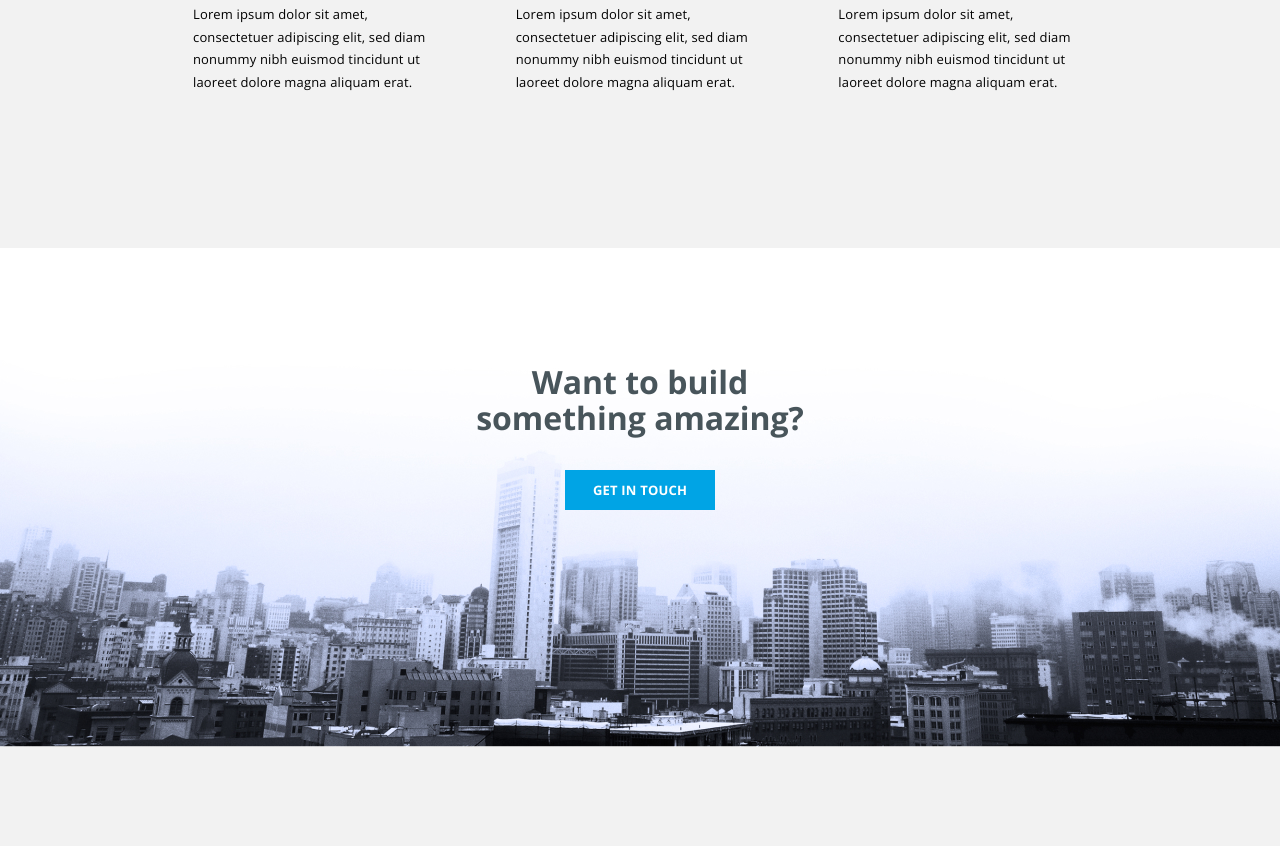
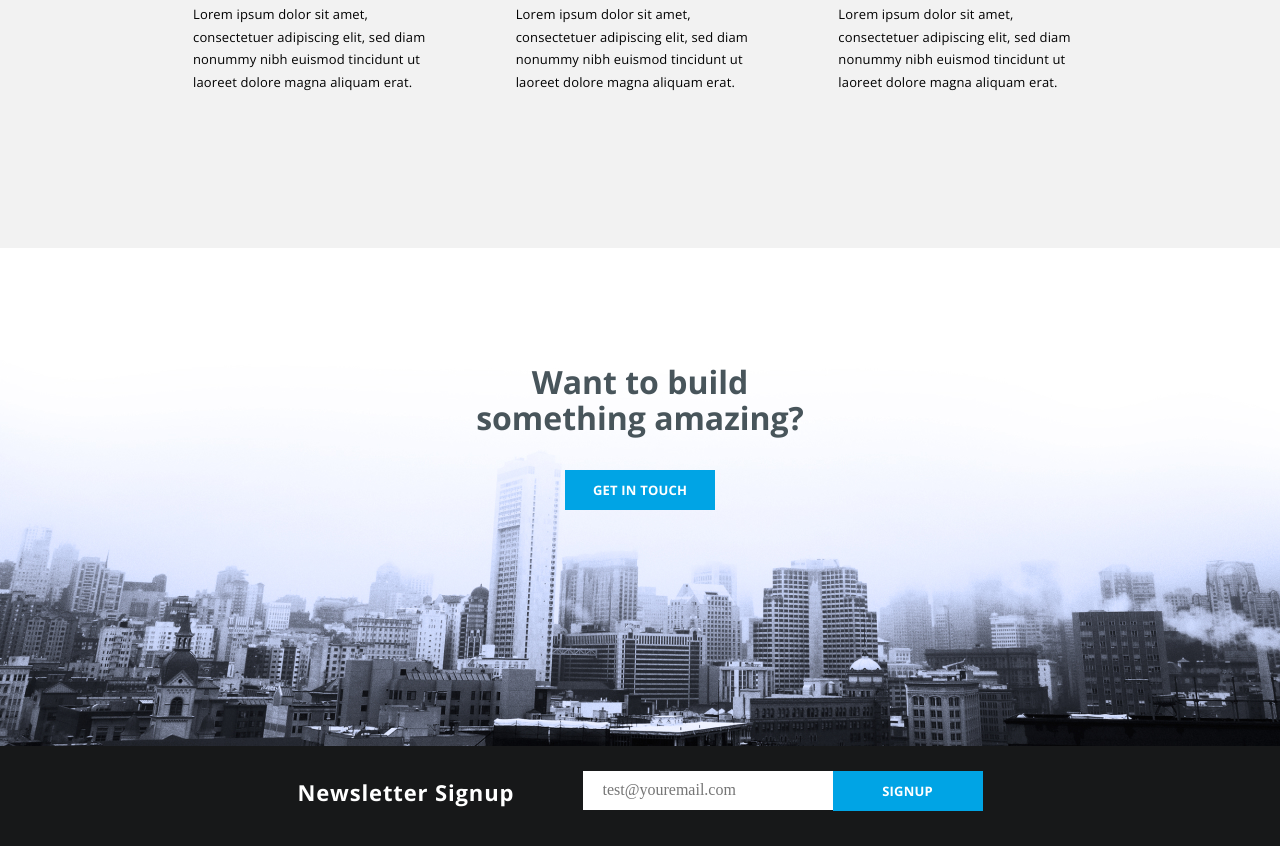
Before and after one commit to Oxana2014/Konstruct-Template, a plain HTML site: page index.html in a window 1280 px wide. Shown: the part 1666-2512 px from the top of the page. Before the commit the page ends 2413 px from the top, so only its background shows below. Drawn offline with nearby package versions, Linux system fonts and the light colour scheme.

Commit message:
add newsletter section

```diff
--- a/index.html
+++ b/index.html
@@ -137,5 +137,18 @@
           <button class="btn_blue get-in-touch__btn">get in touch</button>
         </div>
       </section>
+      <section id="newsletter">
+        <div class="newsletter__container">
+          <h3 class="newsletter__h3">Newsletter Signup</h3>
+          <div class="newsletter__right">
+            <input
+              type="text"
+              class="newsletter__input"
+              placeholder="test@youremail.com"
+            />
+            <button class="btn_blue newsletter__btn">signup</button>
+          </div>
+        </div>
+      </section>
 </body>
 </html>
--- a/style/main.css
+++ b/style/main.css
@@ -320,3 +320,40 @@ html {
         text-align: center;
 
         }
+        #newsletter {
+            background-color: #171819;
+            min-height: 100px;
+            padding-top: 26px;
+            margin-top: -1px;
+          }
+          .newsletter__container {
+            width: 685px;
+            height: 40px;
+            margin: -1px auto;
+            display: flex;
+            justify-content: space-between;
+          }
+          .newsletter__h3 {
+            font-family: "Open Sans", sans-serif;
+          font-optical-sizing: auto;
+          font-weight: bold;
+          font-size: 22px;
+          color: #fff;
+          padding-top: 9px;
+          letter-spacing: 0.85px;
+          }
+          .newsletter__right {
+            display: flex;
+            justify-content: end;
+            align-items: start;
+          }
+          .newsletter__input {
+            padding: 10px 20px;
+            border: none;
+           width: 250px;
+          display: inline-block;
+          }
+
+          .newsletter__btn {
+            display: inline-block;
+          }
```
